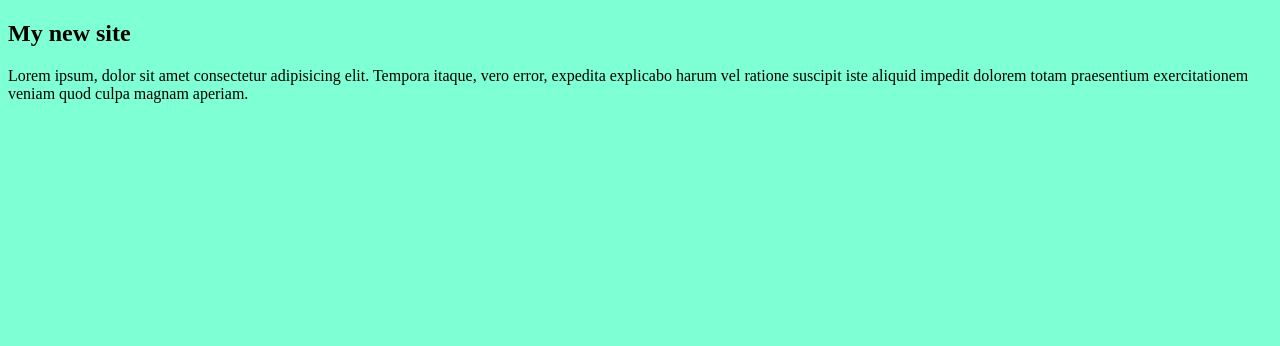
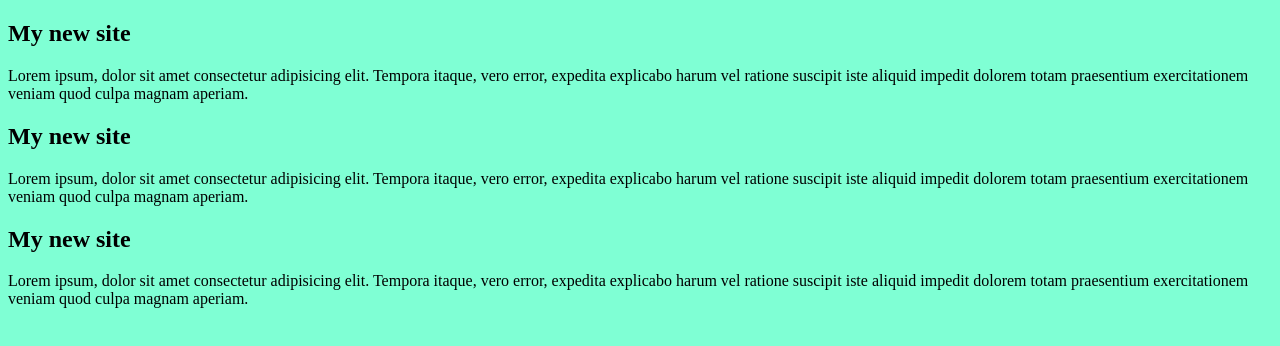
Before and after one commit to Junaeid11/Noobs-bro, a plain HTML site: page index.html in a window 1280 px wide. Drawn offline with Linux system fonts and the light colour scheme.

Commit message:
added the new blog

```diff
--- a/index.html
+++ b/index.html
@@ -9,5 +9,9 @@
 <body class="noob">
     <h2>My new site</h2>
     <p>Lorem ipsum, dolor sit amet consectetur adipisicing elit. Tempora itaque, vero error, expedita explicabo harum vel ratione suscipit iste aliquid impedit dolorem totam praesentium exercitationem veniam quod culpa magnam aperiam.</p>
+    <h2>My new site</h2>
+    <p>Lorem ipsum, dolor sit amet consectetur adipisicing elit. Tempora itaque, vero error, expedita explicabo harum vel ratione suscipit iste aliquid impedit dolorem totam praesentium exercitationem veniam quod culpa magnam aperiam.</p>
+    <h2>My new site</h2>
+    <p>Lorem ipsum, dolor sit amet consectetur adipisicing elit. Tempora itaque, vero error, expedita explicabo harum vel ratione suscipit iste aliquid impedit dolorem totam praesentium exercitationem veniam quod culpa magnam aperiam.</p>
 </body>
 </html>
```
